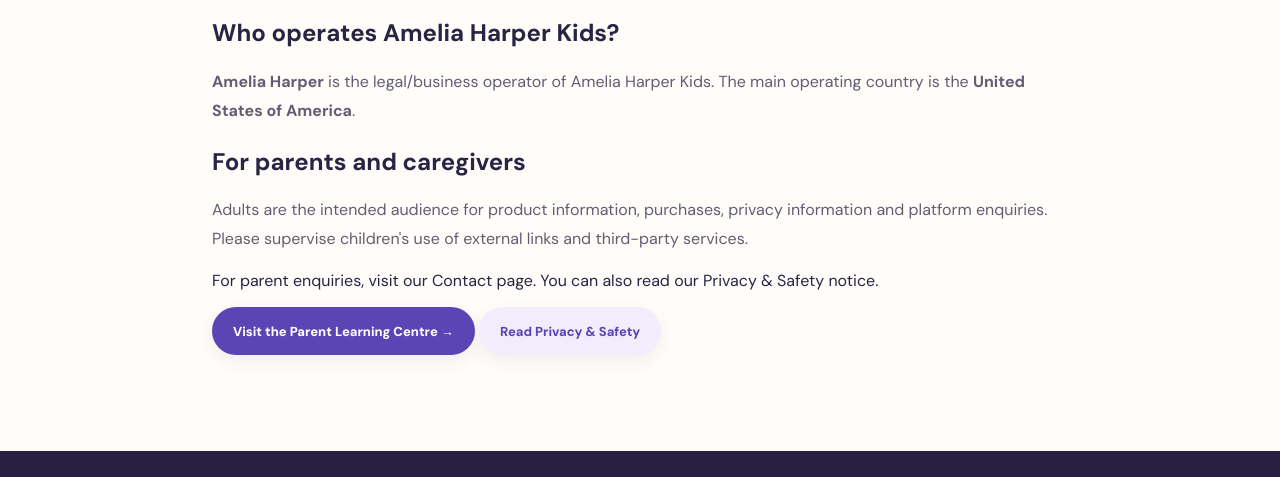
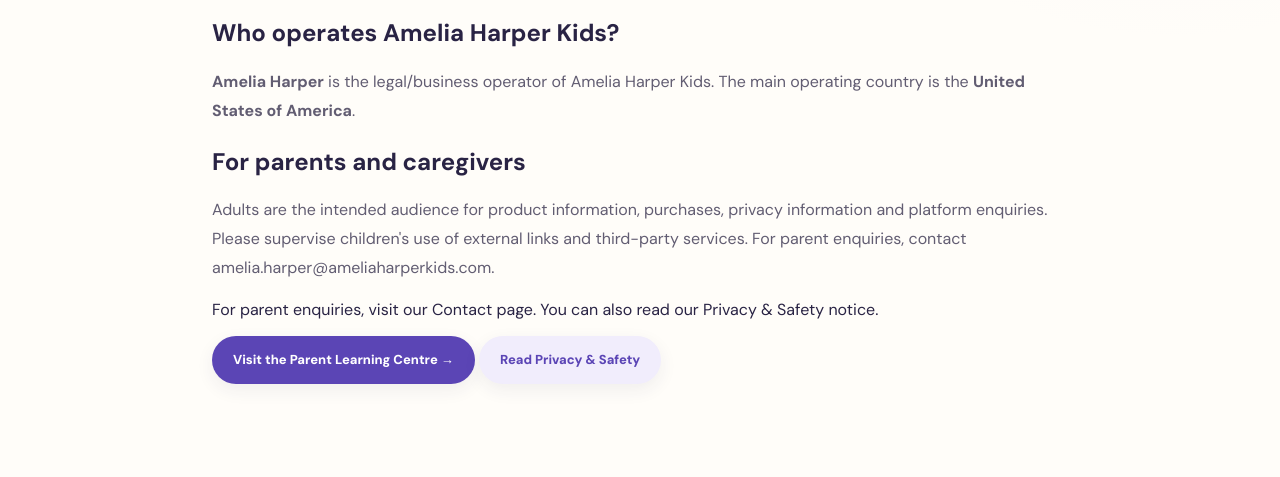
Before and after one commit to ajiriotedheke-cell/amelia-harper-learning, a plain HTML site: page about.html in a window 1280 px wide. Shown: the part 859-1336 px from the top of the page. Drawn offline with Linux system fonts and the light colour scheme.

Commit message:
Add official parent contact to About page

```diff
--- a/about.html
+++ b/about.html
@@ -5,5 +5,5 @@
 <h2>What families can explore</h2><p style="line-height:1.8;color:#625d72">Children can explore age-appropriate game experiences, listen to stories, enjoy music and discover creative activities. Parents and caregivers can use the Parent Learning Centre and printable resources to extend learning beyond the screen.</p>
 <h2>Our approach</h2><p style="line-height:1.8;color:#625d72">We aim to make learning inviting, creative and enjoyable. Activities should be used with adult guidance, balanced with offline play, reading, rest and movement. We continue to develop the platform and its library of original experiences.</p>
 <h2>Who operates Amelia Harper Kids?</h2><p style="line-height:1.8;color:#625d72"><strong>Amelia Harper</strong> is the legal/business operator of Amelia Harper Kids. The main operating country is the <strong>United States of America</strong>.</p>
-<h2>For parents and caregivers</h2><p style="line-height:1.8;color:#625d72">Adults are the intended audience for product information, purchases, privacy information and platform enquiries. Please supervise children's use of external links and third-party services.</p><p>For parent enquiries, visit our <a href="contact.html">Contact page</a>. You can also read our <a href="privacy.html">Privacy & Safety notice</a>.</p><p><a class="btn primary" href="parent-learning-centre.html">Visit the Parent Learning Centre →</a> <a class="btn light" href="privacy.html">Read Privacy & Safety</a></p></main>
+<h2>For parents and caregivers</h2><p style="line-height:1.8;color:#625d72">Adults are the intended audience for product information, purchases, privacy information and platform enquiries. Please supervise children's use of external links and third-party services. For parent enquiries, contact <a href="mailto:amelia.harper@ameliaharperkids.com">amelia.harper@ameliaharperkids.com</a>.</p><p>For parent enquiries, visit our <a href="contact.html">Contact page</a>. You can also read our <a href="privacy.html">Privacy & Safety notice</a>.</p><p><a class="btn primary" href="parent-learning-centre.html">Visit the Parent Learning Centre →</a> <a class="btn light" href="privacy.html">Read Privacy & Safety</a></p></main>
 <footer><div class="footer-brand"><img src="assets/images/amelia-harper-logo.png" alt=""><b>Amelia Harper</b><p>Learn. Play. Sing. Dance. Grow.</p></div><div><b>Explore</b><a href="games/">Games</a><a href="stories.html">Stories</a><a href="songs.html">Songs</a></div><div><b>For parents</b><a href="parent-learning-centre.html">Learning Centre</a><a href="resources.html">Resources</a><a href="about.html">About</a><a href="contact.html">Contact</a><a href="privacy.html">Privacy & safety</a></div><small>© <span id="year"></span> Amelia Harper Kids.</small></footer><script>document.getElementById('year').textContent=new Date().getFullYear();const m=document.querySelector('.menu-toggle'),n=document.getElementById('nav');const closeMenu=()=>{n.classList.remove('open');m.setAttribute('aria-expanded','false');m.setAttribute('aria-label','Open menu')};m.addEventListener('click',()=>{const o=n.classList.toggle('open');m.setAttribute('aria-expanded',String(o));m.setAttribute('aria-label',o?'Close menu':'Open menu')});n.querySelectorAll('a').forEach(a=>a.addEventListener('click',closeMenu));</script></body></html>
```
